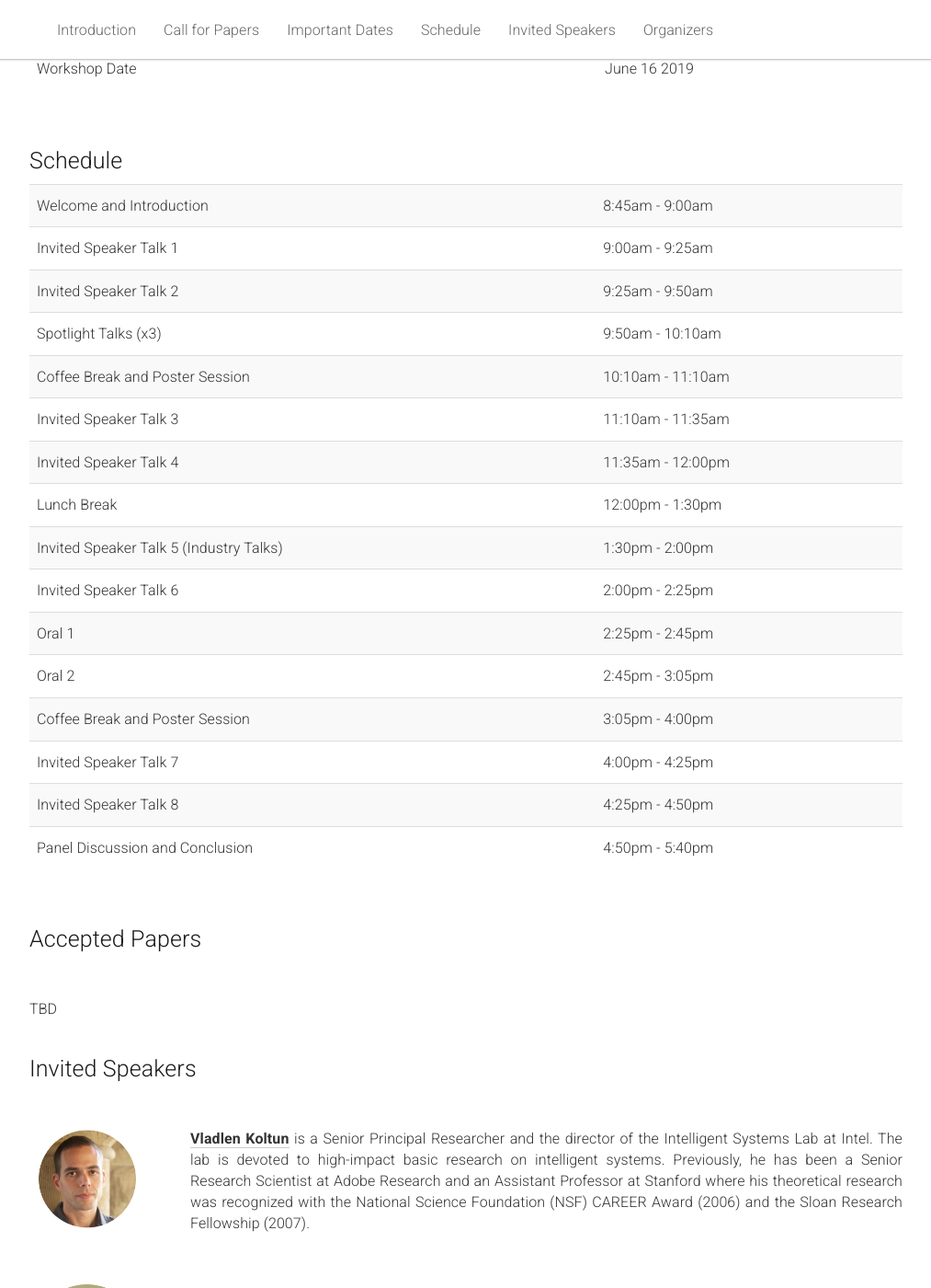
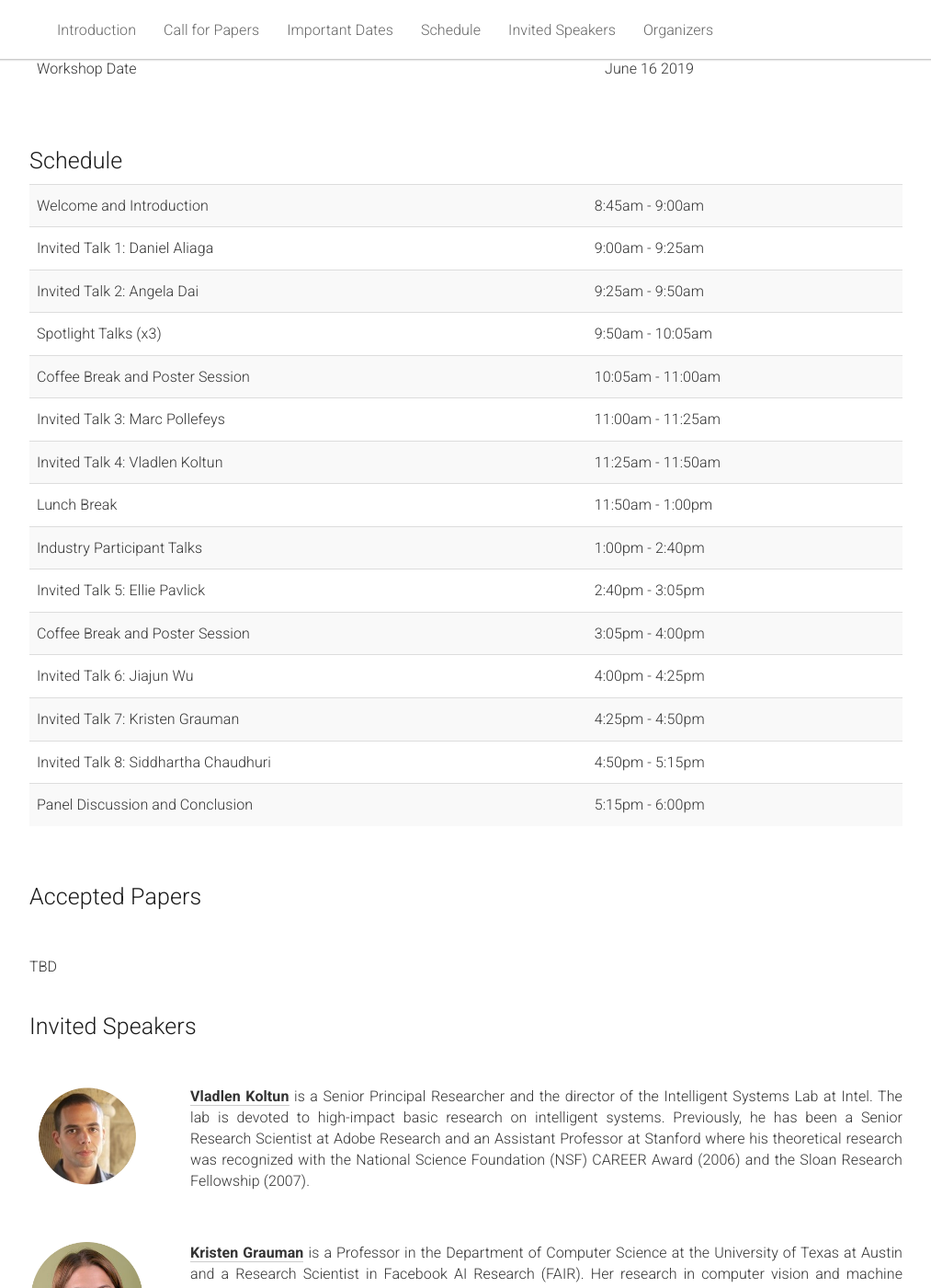
Before and after one commit to 3dscenegen/3dscenegen.github.io, a Jekyll site: the page built from _pages/home.md, in a window 1280 px wide and 1400 px high, scrolled down 1835 px. Shown: the whole window at 92% size, without its empty margins (133-1146 px from the left). Built offline with Jekyll 4.4.1, drawn with Linux system fonts in a browser that asks for light colours; some of the changed text lies outside the part shown.

Commit message:
update schedule

```diff
--- a/_pages/home.md
+++ b/_pages/home.md
@@ -16,7 +16,7 @@ acknowledgements: ""
     <center><h1>3D Scene Generation</h1></center>
     <center><h2>CVPR 2019 Workshop, Long Beach, CA</h2></center>
     <!-- <center><span style="color:#e74c3c;font-weight:400;">Time and location TBA</span></center> -->
-    <center>Sunday June 16 2019, 8:45am -- 5:40pm, <span style="color:#e74c3c;font-weight:400;">location TBA</span></center>
+    <center>Sunday June 16 2019, 8:45am -- 5:40pm, 103A</center>
   </div>
 </div>
 
@@ -127,64 +127,60 @@ acknowledgements: ""
           <td>8:45am - 9:00am</td>
         </tr>
         <tr>
-          <td>Invited Speaker Talk 1</td>
+          <td>Invited Talk 1: Daniel Aliaga</td>
           <td>9:00am - 9:25am</td>
         </tr>
         <tr>
-          <td>Invited Speaker Talk 2</td>
+          <td>Invited Talk 2: Angela Dai</td>
           <td>9:25am - 9:50am</td>
         </tr>
         <tr>
           <td>Spotlight Talks (x3)</td>
-          <td>9:50am - 10:10am</td>
+          <td>9:50am - 10:05am</td>
         </tr>
         <tr>
           <td>Coffee Break and Poster Session</td>
-          <td>10:10am - 11:10am</td>
+          <td>10:05am - 11:00am</td>
         </tr>
         <tr>
-          <td>Invited Speaker Talk 3</td>
-          <td>11:10am - 11:35am</td>
+          <td>Invited Talk 3: Marc Pollefeys</td>
+          <td>11:00am - 11:25am</td>
         </tr>
         <tr>
-          <td>Invited Speaker Talk 4</td>
-          <td>11:35am - 12:00pm</td>
+          <td>Invited Talk 4: Vladlen Koltun</td>
+          <td>11:25am - 11:50am</td>
         </tr>
         <tr>
           <td>Lunch Break</td>
-          <td>12:00pm - 1:30pm</td>
+          <td>11:50am - 1:00pm</td>
         </tr>
         <tr>
-          <td>Invited Speaker Talk 5 (Industry Talks)</td>
-          <td>1:30pm - 2:00pm</td>
+          <td>Industry Participant Talks</td>
+          <td>1:00pm - 2:40pm</td>
         </tr>
         <tr>
-          <td>Invited Speaker Talk 6</td>
-          <td>2:00pm - 2:25pm</td>
-        </tr>
-        <tr>
-          <td>Oral 1</td>
-          <td>2:25pm - 2:45pm</td>
-        </tr>
-        <tr>
-          <td>Oral 2</td>
-          <td>2:45pm - 3:05pm</td>
+          <td>Invited Talk 5: Ellie Pavlick</td>
+          <td>2:40pm - 3:05pm</td>
         </tr>
         <tr>
           <td>Coffee Break and Poster Session</td>
           <td>3:05pm - 4:00pm</td>
         </tr>
         <tr>
-          <td>Invited Speaker Talk 7</td>
+          <td>Invited Talk 6: Jiajun Wu</td>
           <td>4:00pm - 4:25pm</td>
         </tr>
         <tr>
-          <td>Invited Speaker Talk 8</td>
+          <td>Invited Talk 7: Kristen Grauman</td>
           <td>4:25pm - 4:50pm</td>
         </tr>
         <tr>
+          <td>Invited Talk 8: Siddhartha Chaudhuri</td>
+          <td>4:50pm - 5:15pm</td>
+        </tr>
+        <tr>
           <td>Panel Discussion and Conclusion</td>
-          <td>4:50pm - 5:40pm</td>
+          <td>5:15pm - 6:00pm</td>
         </tr>
       </tbody>
     </table>
```
